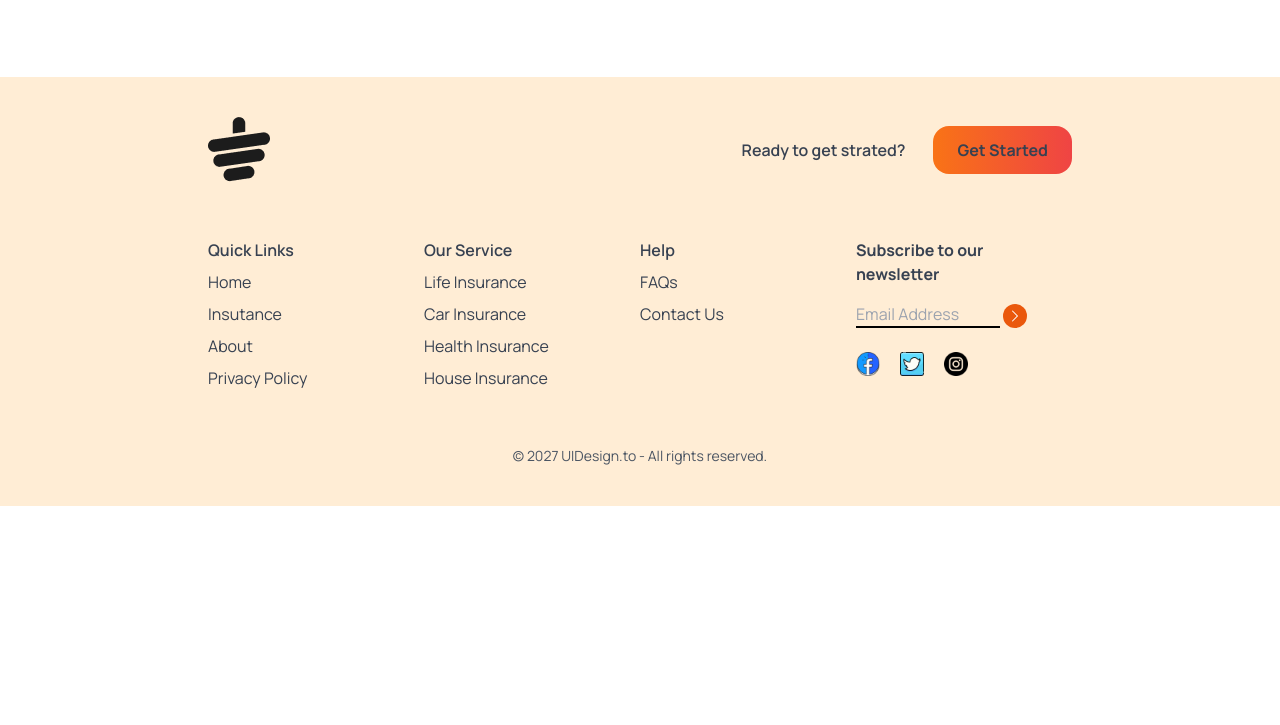
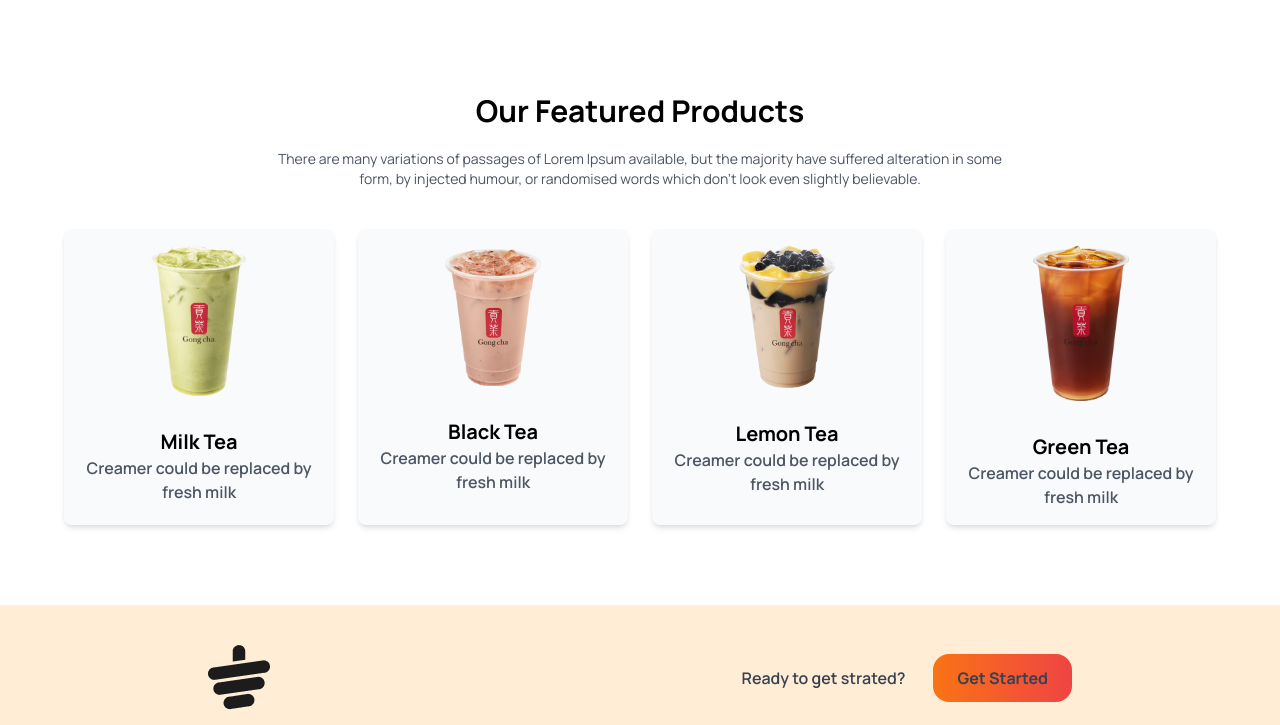
Before and after one commit to SADMAN-SADID-052/Tea-house-tailwind, a plain HTML site: page index.html in a window 1280 px wide. Shown: the part 549-1274 px from the top of the page. Before the commit the page ends 1055 px from the top, so only its background shows below. Drawn offline with nearby package versions, Linux system fonts and the light colour scheme.

Commit message:
Our Featured Products section design

```diff
--- a/index.html
+++ b/index.html
@@ -98,6 +98,95 @@
 
 
   </header>
+
+  <main class="mx-auto mt-24 max-w-6xl">
+
+
+    <!-- Our Featured Products -->
+    <section>
+
+
+      <div>
+
+        <div class="text-center">
+
+          <h1 class="text-3xl font-bold mb-5">Our Featured Products</h1>
+          <p class="text-gray-600 text-sm mb-10"> There are many variations of passages of Lorem Ipsum available, but the majority have suffered alteration in some <br>
+             form, by injected humour, or randomised words which don't look even slightly believable. </p>
+
+        </div>
+        <!-- grid card -->
+        <div class=" grid  grid-cols-1 md:grid-cols-2 lg:grid-cols-4  gap-6 text-center">
+
+         <!-- Products Card- 1-->
+          <div class="rounded-lg shadow-md bg-gray-50 overflow-hidden ">
+
+            <img class="w-32 mx-auto p-4"  src="./images/tea-1.png" alt="">
+            <div class="p-4">
+              <h2 class="font-bold text-xl">Milk Tea</h2>
+              <p class="text-gray-600 font-semibold">
+                Creamer could be replaced by fresh milk
+              </p>
+            </div>
+
+
+          </div>
+
+          <!-- Product Card - 2 -->
+
+          <div class="shadow-md rounded-lg bg-gray-50">
+
+            <img class="w-32 mx-auto p-4" src="./images/tea-2.png" alt="">
+
+            <div class="p-4">
+              <h2 class="font-bold text-xl">Black Tea</h2>
+              <p class="text-gray-600 font-semibold">
+                Creamer could be replaced by fresh milk
+              </p>
+            </div>
+
+
+          </div>
+
+          <!-- Product card 3 -->
+
+
+          <div class="rounded-lg shadow-md bg-gray-50">
+
+            <img class="w-32 mx-auto p-4" src="./images/tea-3.png" alt="">
+
+            <div class="p-4">
+              <h2 class="font-bold text-xl">Lemon Tea</h2>
+              <p class="text-gray-600 font-semibold">
+                Creamer could be replaced by fresh milk
+              </p>
+            </div>
+
+
+
+          </div>
+
+        <!--  product Card 04 -->
+
+          <div class="rounded-lg shadow-md bg-gray-50">
+
+            <img class="w-32 mx-auto p-4" src="./images/tea-4.png" alt="">
+
+            <div class="p-4">
+              <h2 class="font-bold text-xl">Green Tea</h2>
+              <p class="text-gray-600 font-semibold">
+                Creamer could be replaced by fresh milk
+              </p>
+            </div>
+        </div>
+
+
+      </div>
+
+
+
+    </section>
+  </main>
 
   <footer class="bg-orange-100 mt-20 h-37 text-gray-700 py-10 px-4 md:px-16">
 
```
